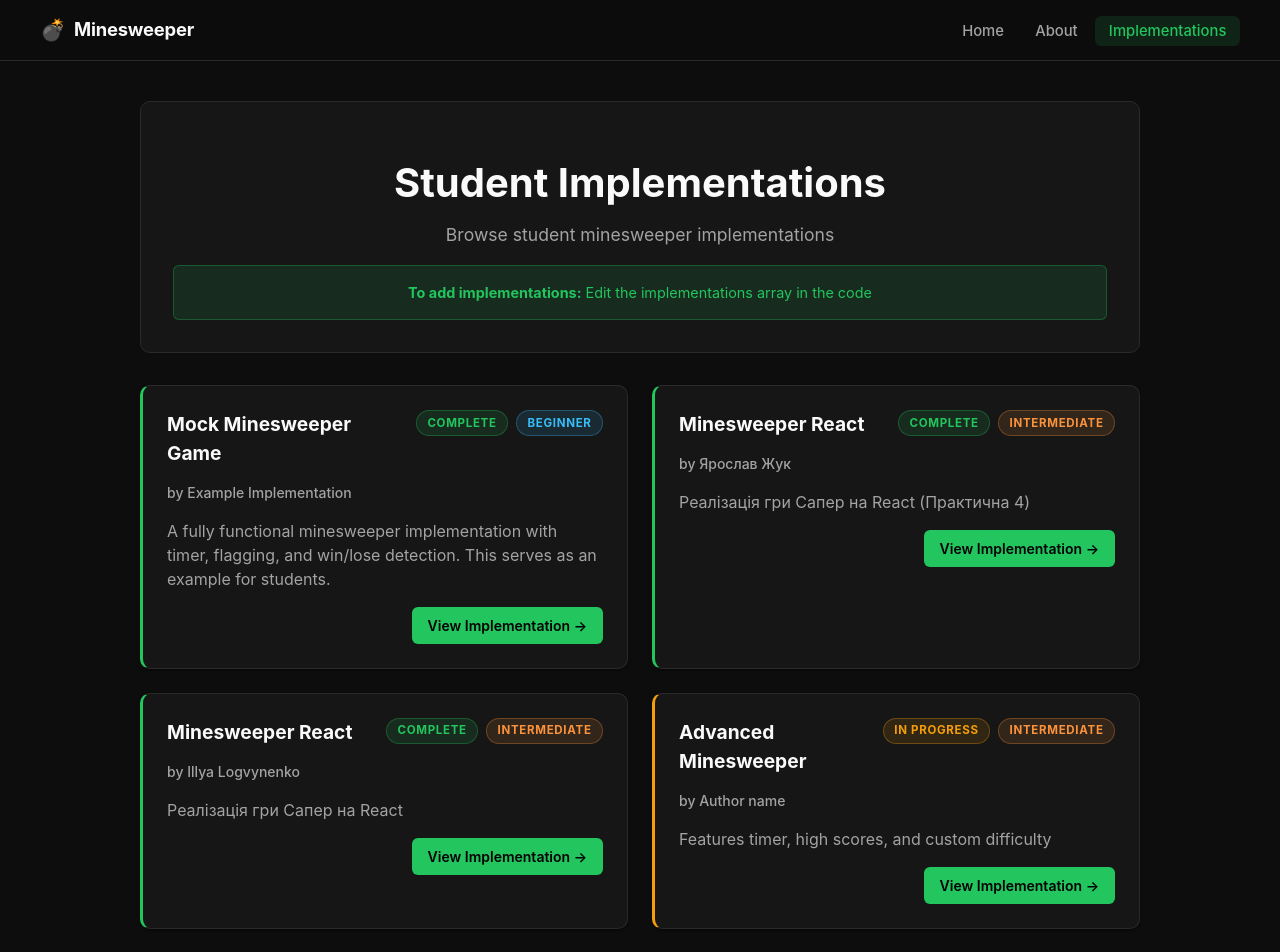
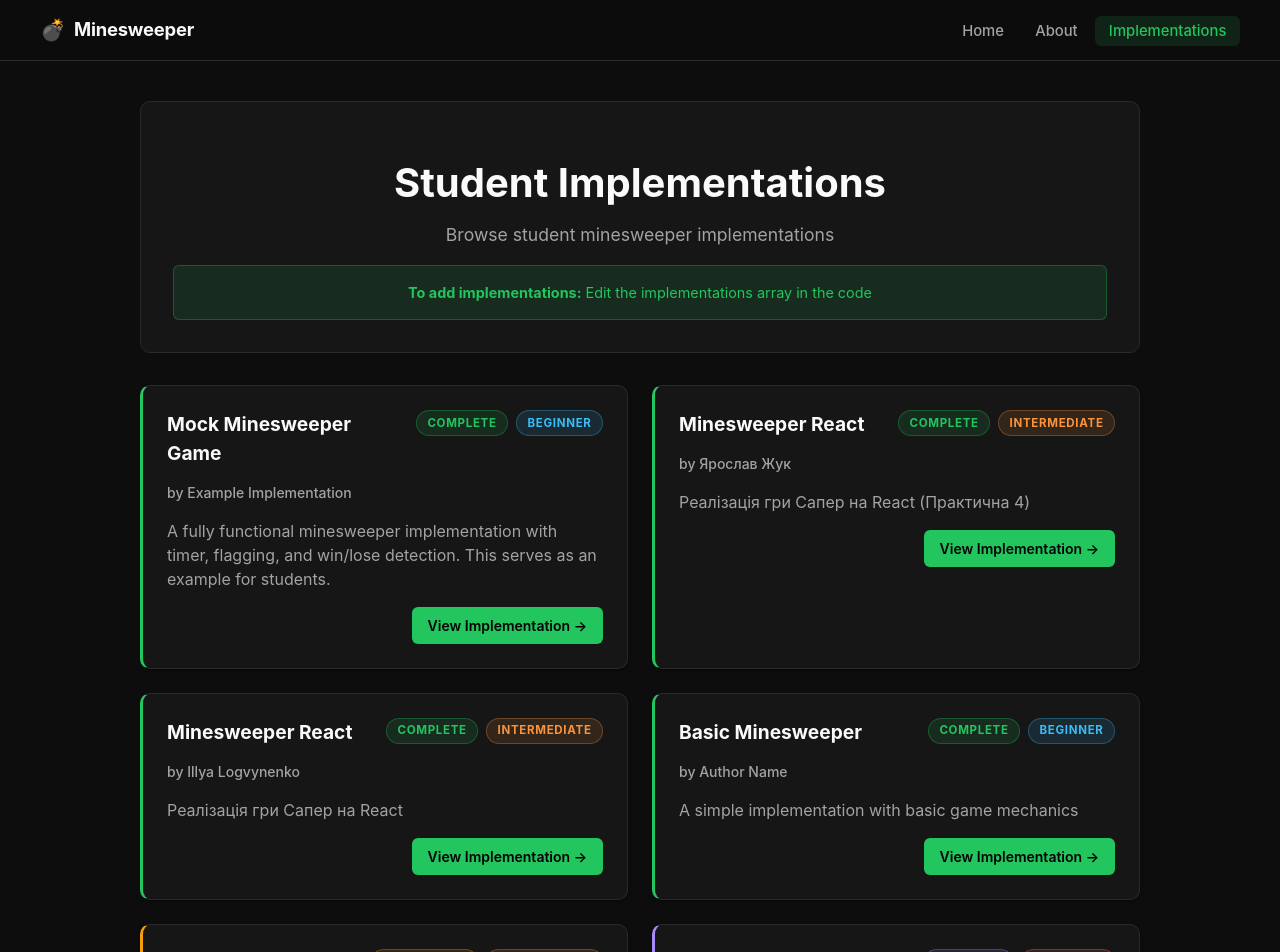
Before and after one commit to cs1-web-course-2026/cs13-minesweeper-react-2026, a React (Vite) app: page /game in a window 1280 px wide. Shown: the top 952 px of the page. Built offline with nearby package versions, Linux system fonts and the light colour scheme.

Commit message:
Refactor Game component to use Link from react-router-dom

```diff
--- a/src/pages/Game/index.jsx
+++ b/src/pages/Game/index.jsx
@@ -1,3 +1,5 @@
+import { Link } from 'react-router-dom'
+
 import styles from './Game.module.css'
 
 const STATUS_CLASS = {
@@ -39,12 +41,21 @@ function Game() {
       status: "Complete"
     },
     {
-      id: 2,
+      id: "illya-logvynenko",
       title: "Minesweeper React",
       description: "Реалізація гри Сапер на React",
       author: "Illya Logvynenko",
       link: "/illya-logvynenko",
       difficulty: "Intermediate",
+      status: "Complete"
+    },
+    {
+      id: 2,
+      title: "Basic Minesweeper",
+      description: "A simple implementation with basic game mechanics",
+      author: "Author Name",
+      link: "#",
+      difficulty: "Beginner",
       status: "Complete"
     },
     {
@@ -107,9 +118,9 @@ function Game() {
             <p className={styles.description}>{impl.description}</p>
             <div className={styles.cardActions}>
               {impl.link.startsWith('/') ? (
-                <a href={impl.link} className={styles.linkBtn}>
+                <Link to={impl.link} className={styles.linkBtn}>
                   View Implementation →
-                </a>
+                </Link>
               ) : (
                 <a
                   href={impl.link}
```
Lines whose indentation alone changed are shown as unchanged.
